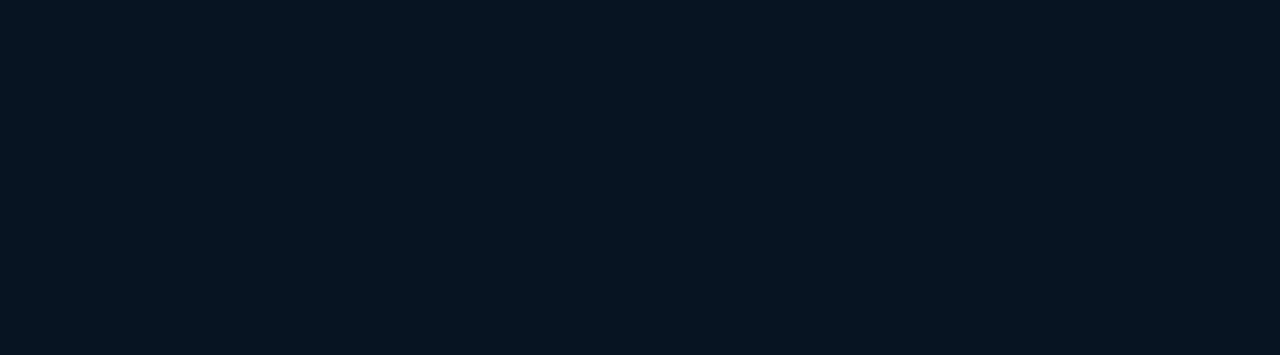
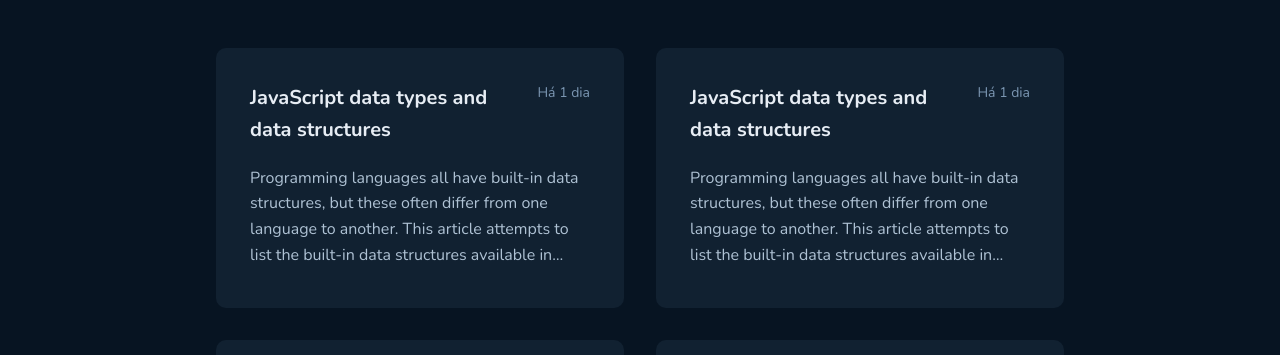
Before and after one commit to thealfredohenrique/github-blog, a React (Vite) app: page / in a window 1280 px wide. Shown: the part 597-952 px from the top of the page. Before the commit the page ends 800 px from the top, so only its background shows below. Built offline with nearby package versions, Linux system fonts and the light colour scheme; no server answers; a web font is replaced by a local one.

Commit message:
feat(post): Add post component

```diff
--- /dev/null
+++ b/src/pages/Home/components/Post/index.tsx
@@ -0,0 +1,27 @@
+import { PostWrapper } from "./styles";
+
+function Post() {
+  return (
+    <PostWrapper href="#">
+      <header>
+        <h1>JavaScript data types and data structures</h1>
+        <span>Há 1 dia</span>
+      </header>
+
+      <p>
+        Programming languages all have built-in data structures, but these often
+        differ from one language to another. This article attempts to list the
+        built-in data structures available in JavaScript and what properties
+        they have. These can be used to build other data structures. Wherever
+        possible, comparisons with other languages are drawn. Dynamic typing
+        JavaScript is a loosely typed and dynamic language. Variables in
+        JavaScript are not directly associated with any particular value type,
+        and any variable can be assigned (and re-assigned) values of all types:
+        let foo = 42; // foo is now a number foo = 'bar'; // foo is now a string
+        foo = true; // foo is now a boolean
+      </p>
+    </PostWrapper>
+  );
+}
+
+export default Post;
--- /dev/null
+++ b/src/pages/Home/components/Post/styles.ts
@@ -0,0 +1,47 @@
+import { styled } from "styled-components";
+
+export const PostWrapper = styled.a`
+  background-color: ${(props) => props.theme.basePost};
+  border: 2px solid transparent;
+  border-radius: 10px;
+  height: 16.25rem;
+  padding: 2rem;
+  display: flex;
+  flex-direction: column;
+  row-gap: 1.25rem;
+  text-decoration: none;
+
+  &:hover {
+    border: 2px solid ${(props) => props.theme.baseLabel};
+  }
+
+  header {
+    display: flex;
+    justify-content: space;
+    column-gap: 1rem;
+
+    h1 {
+      flex: 1;
+      color: ${(props) => props.theme.baseTitle};
+      font-size: 1.25rem;
+      font-weight: 700;
+      line-height: 160%;
+    }
+
+    span {
+      color: ${(props) => props.theme.baseSpan};
+      font-size: 0.875rem;
+      line-height: 160%;
+    }
+  }
+
+  p {
+    color: ${(props) => props.theme.baseText};
+    line-height: 160%;
+    overflow: hidden;
+    text-overflow: ellipsis;
+    display: -webkit-box;
+    -webkit-line-clamp: 4;
+    -webkit-box-orient: vertical;
+  }
+`;
--- a/src/pages/Home/index.tsx
+++ b/src/pages/Home/index.tsx
@@ -1,12 +1,20 @@
+import Post from "./components/Post";
 import Profile from "./components/Profile";
 import Search from "./components/Search";
-import { HomeWrapper } from "./styles";
+import { HomeWrapper, Posts } from "./styles";
 
 function Home() {
   return (
     <HomeWrapper>
       <Profile />
       <Search />
+
+      <Posts>
+        <Post />
+        <Post />
+        <Post />
+        <Post />
+      </Posts>
     </HomeWrapper>
   );
 }
--- a/src/pages/Home/styles.ts
+++ b/src/pages/Home/styles.ts
@@ -5,3 +5,10 @@
   margin: 0 auto;
   padding: 0 1rem;
 `;
+
+export const Posts = styled.section`
+  display: grid;
+  grid-template-columns: repeat(2, 1fr);
+  gap: 2rem;
+  padding: 3rem 0;
+`;
```
